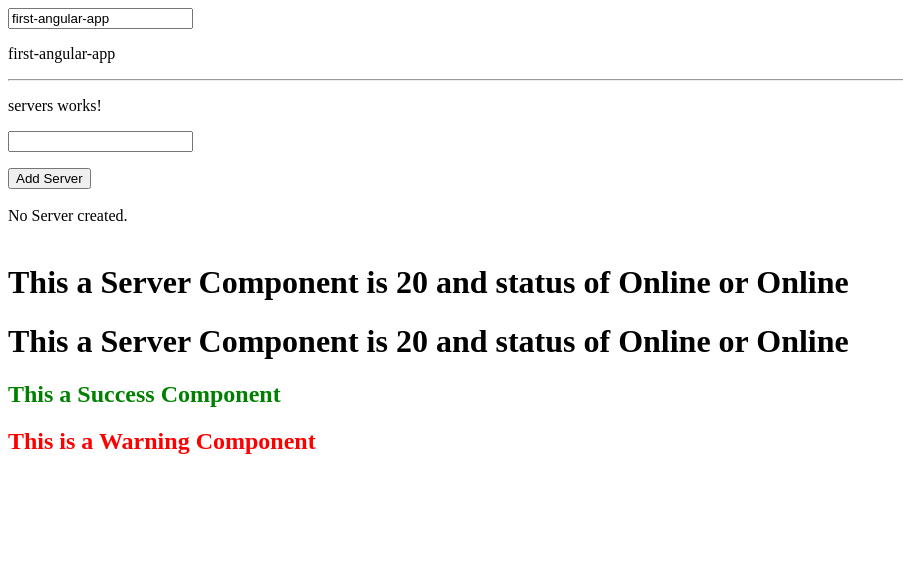
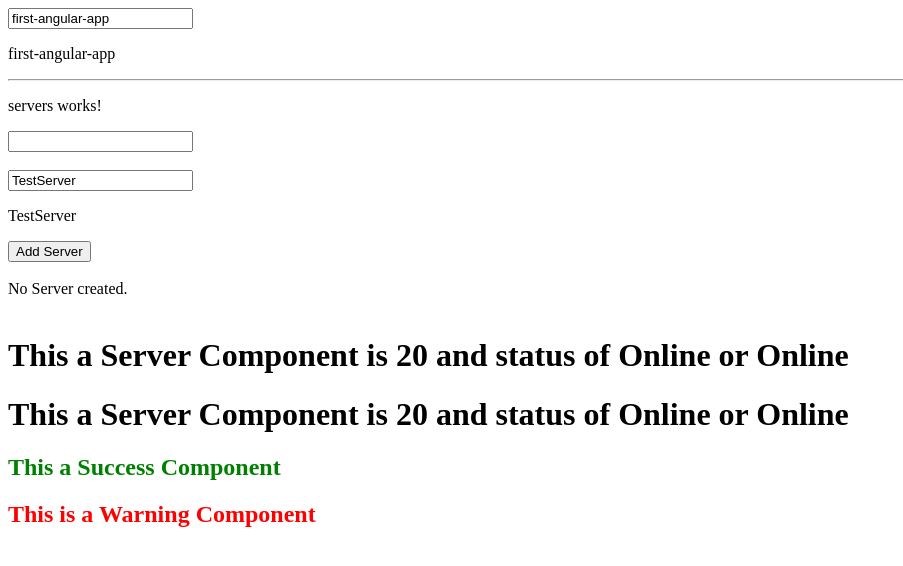
Before and after one commit to junsan/angular-basics, an Angular app: page / in a window 1280 px wide. Shown: the top 566 px of the page, without its empty margins (0-903 px from the left). Built offline with nearby package versions, Linux system fonts and the light colour scheme.

Commit message:
two way binding

```diff
--- a/angular.json
+++ b/angular.json
@@ -101,5 +101,8 @@
         }
       }
     }
+  },
+  "cli": {
+    "analytics": false
   }
 }
--- a/package.json
+++ b/package.json
@@ -25,7 +25,7 @@
   "devDependencies": {
     "@angular-devkit/build-angular": "^17.2.3",
     "@angular/cli": "^17.2.3",
-    "@angular/compiler-cli": "^17.2.0",
+    "@angular/compiler-cli": "^17.2.4",
     "@types/jasmine": "~5.1.0",
     "jasmine-core": "~5.1.0",
     "karma": "~6.4.0",
--- a/src/app/servers/servers.component.html
+++ b/src/app/servers/servers.component.html
@@ -1,5 +1,7 @@
 <p>servers works!</p>
 <input type="text" (input)="updateServerName($event)">
+<br><br>
+<input type="text" [(ngModel)]="serverName" />
 <p>{{ serverName }}</p>
 <button type="button" (click)="createServer()" [disabled]="!allowNewServer">Add Server</button>
 <br><br>
--- a/src/app/servers/servers.component.ts
+++ b/src/app/servers/servers.component.ts
@@ -8,7 +8,7 @@ import { Component } from '@angular/core';
 export class ServersComponent {
   allowNewServer = false;
   serverStatus = "No Server created.";
-  serverName = '';
+  serverName = 'TestServer';
 
   constructor() {
     setTimeout(() => {
```
Also changed, not shown: 1 other file (tests, documents, lock files or other folders).
